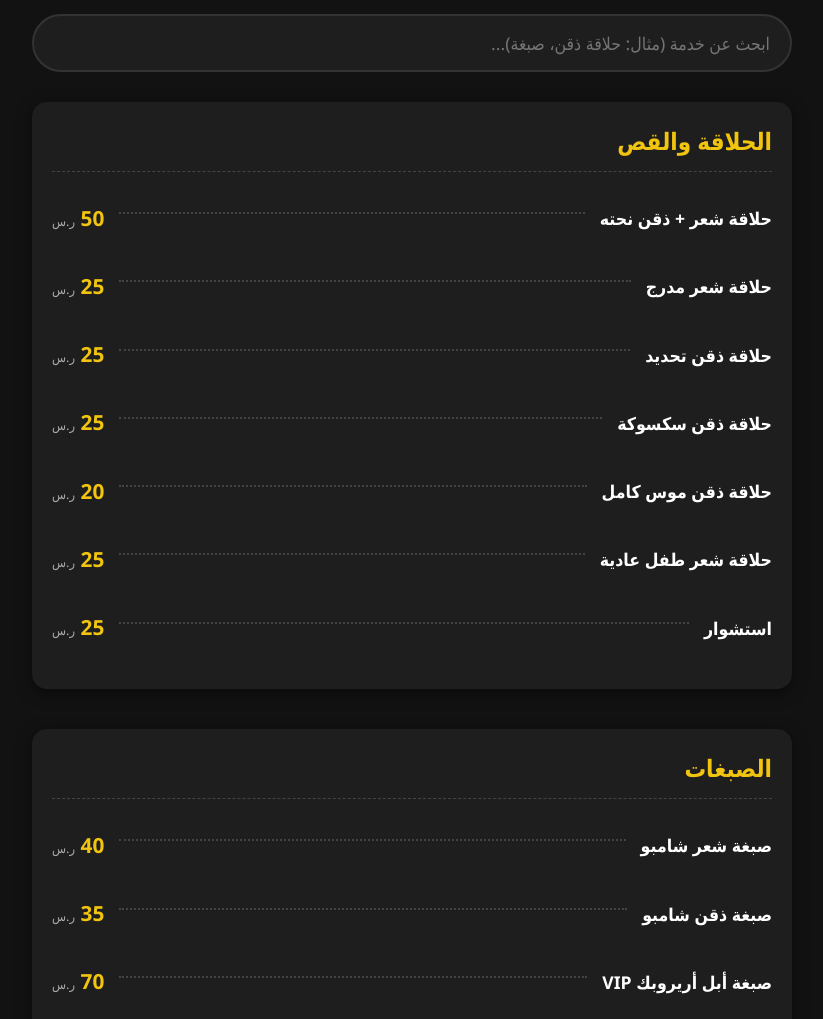
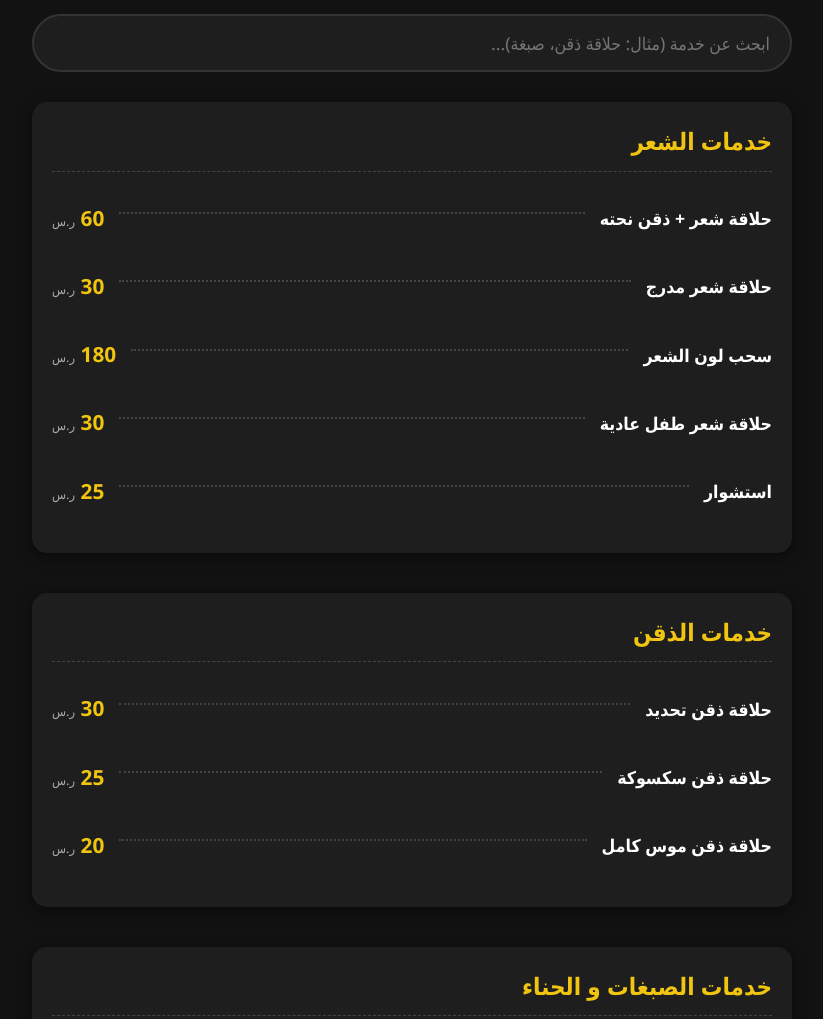
Before and after one commit to A7m721/menu-alfaris, a plain HTML site: page index.html in a window 1280 px wide. Shown: the part 200-1219 px from the top of the page, without its empty margins (228-1051 px from the left). Drawn offline with Linux system fonts and the light colour scheme.

Commit message:
Update index.html
gg

```diff
--- a/index.html
+++ b/index.html
@@ -243,6 +243,7 @@
             <p><span>إدارة:</span> ياسر العوضي</p>
             <p><span>العنوان:</span> بحره وحدا، المملكة العربية السعودية</p>
             <p><span>رقم الهاتف:</span> <a href="tel:0560733979">0560733979</a><br><a href="tel:0545636647">0545636647</a></p>
+           <p><span>كل شئ حسب الاتفاق </span> </p>
         </div>
 
         <!-- حقوق المصمم -->
@@ -254,63 +255,77 @@
     <script>
         const menuData =[
             {
-                category: "الحلاقة والقص",
+                category: "خدمات الشعر",
                 items:[
-                    { name: "حلاقة شعر + ذقن نحته", price: 50 },
-                    { name: "حلاقة شعر مدرج", price: 25 },
-                    { name: "حلاقة ذقن تحديد", price: 25 },
-                    { name: "حلاقة ذقن سكسوكة", price: 25 },
-                    { name: "حلاقة ذقن موس كامل", price: 20 },
-                    { name: "حلاقة شعر طفل عادية", price: 25 },
+                    { name: "حلاقة شعر + ذقن نحته", price: 60 },
+                    { name: "حلاقة شعر مدرج", price: 30 },
+                    { name: "سحب لون الشعر", price: 180 },
+
+
+                    { name: "حلاقة شعر طفل عادية", price: 30 },
                     { name: "استشوار", price: 25 }
                 ]
             },
+          {
+                category: "خدمات الذقن",
+                items:[
+
+
+                    { name: "حلاقة ذقن تحديد", price: 30 },
+                    { name: "حلاقة ذقن سكسوكة", price: 25 },
+                    { name: "حلاقة ذقن موس كامل", price: 20 },
+
+                ]
+            },
             {
-                category: "الصبغات",
+                category: "خدمات الصبغات و الحناء",
                 items:[
                     { name: " صبغة شعر شامبو ", price: 40 },
-                    { name: "صبغة ذقن شامبو", price: 35 },
+
                     { name: "صبغة أبل أريروبك VIP", price: 70 },
                    { name: "صبغة ذقن أبل أريروبك ", price: 45 },
                    { name: "صبغة شعر أبل برو", price: 50 },
                    { name: "صبغة ذقن أبل برو", price: 35 },
-                   { name: "صبغة حنة عادية", price: 35 },
-                   { name: "صبغة حنة VIP", price: 45 },
+                   { name: "صبغة حنة عادية", price: 25 },
+                   { name: "صبغة حنة شعر VIP", price: 45 },
                    { name: "حنة ذقن عادية ", price: 30 },
                    { name: "حنة ذقن VIP ", price: 35 },
-                   { name: " صبغة عرسان  VIP ", price: 70 },
+                   { name: " صبغة عرسان  VIP ", price: 80 },
                    { name: "صبغة ذقن عادية  ", price: 30 },
                    { name: " صبغة شعر عادية   ", price: 50 },
                     { name: "صبغة ذقن عرسان", price: 45 }
                 ]
             },
-            {
-                category: "العناية بالبشرة والأقنعة",
+
+          {
+                category: "خدمات البشرة والصنفرة ",
                 items:[
                     { name: "قناع نعناع", price: 40 },
-                    { name: "قناع فلبيني مع تنظيف للوجه", price: 100 },
+                    { name: "قناع فلبيني مع تنظيف للوجه", price: 100},
                     { name: "قناع طين VIP", price: 50 },
                     { name: "شمع", price: 30 },
                     { name: "صنفرة عادية", price: 25 },
 
                     { name: "صنفرة مع البخار", price: 40 },
-                    { name: "نصف تنظيف", price: 120 },
-                    { name: "نصف تنظيف (قسم التصفيف vip )", price: 150 },
-                 { name: "تنظيف كامل بإستخدام جهاز هيدروفيشل", price: 300 },
-                    { name: "تنظيف كامل ليزر مع شفط الدهون", price: 200 }
+
+
 
                 ]
             },
             {
-                category: "العناية بالشعر والجسم",
+                category: "خدمات التنظيف و المعالجات والحمام المغربي ",
                 items:[
                     { name: "معالج للقشرة", price: 150 },
                     { name: "معالج للشعر", price: 150 },
                     { name: "بروتين للشعر", price: 300 },
-                    { name: "حمام مغربي عادي", price: 150 },
+                    { name: "حمام مغربي عادي", price: 200 },
                    { name: "حمام مغربي ملكي", price: 300 },
                     { name: "حمام زيت عادي", price: 30 },
-                    { name: "حمام زيت مع الجهاز", price: 80 }
+                    { name: "حمام زيت مع الجهاز", price: 80 },
+                   { name: "نصف تنظيف", price: 120 },
+                    { name: "نصف تنظيف (قسم التصفيف vip )", price: 150 },
+                 { name: "تنظيف كامل بإستخدام جهاز هيدروفيشل", price: 300 },
+                    { name: "تنظيف كامل ليزر مع شفط الدهون", price: 200 }
                 ]
             }
         ];
```
